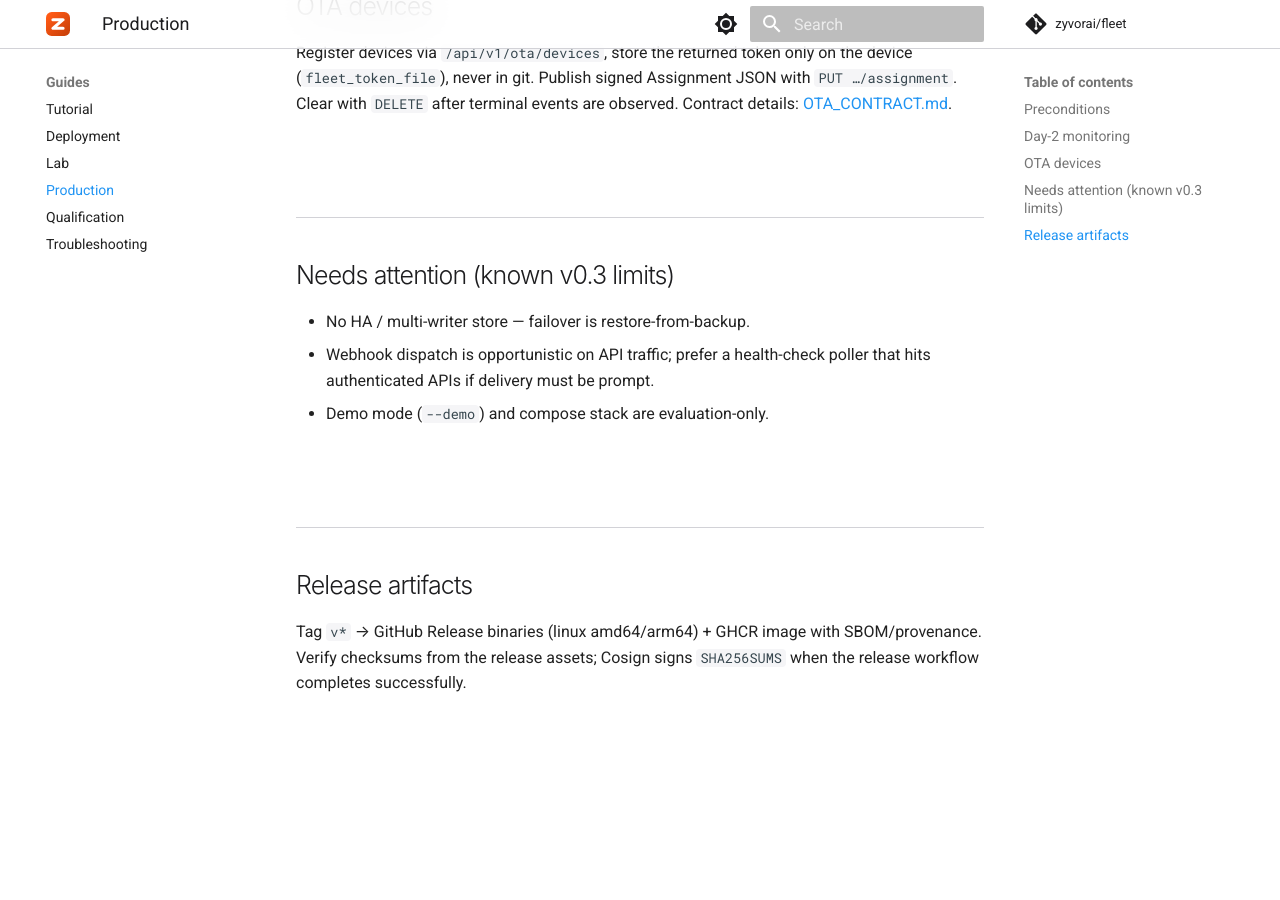
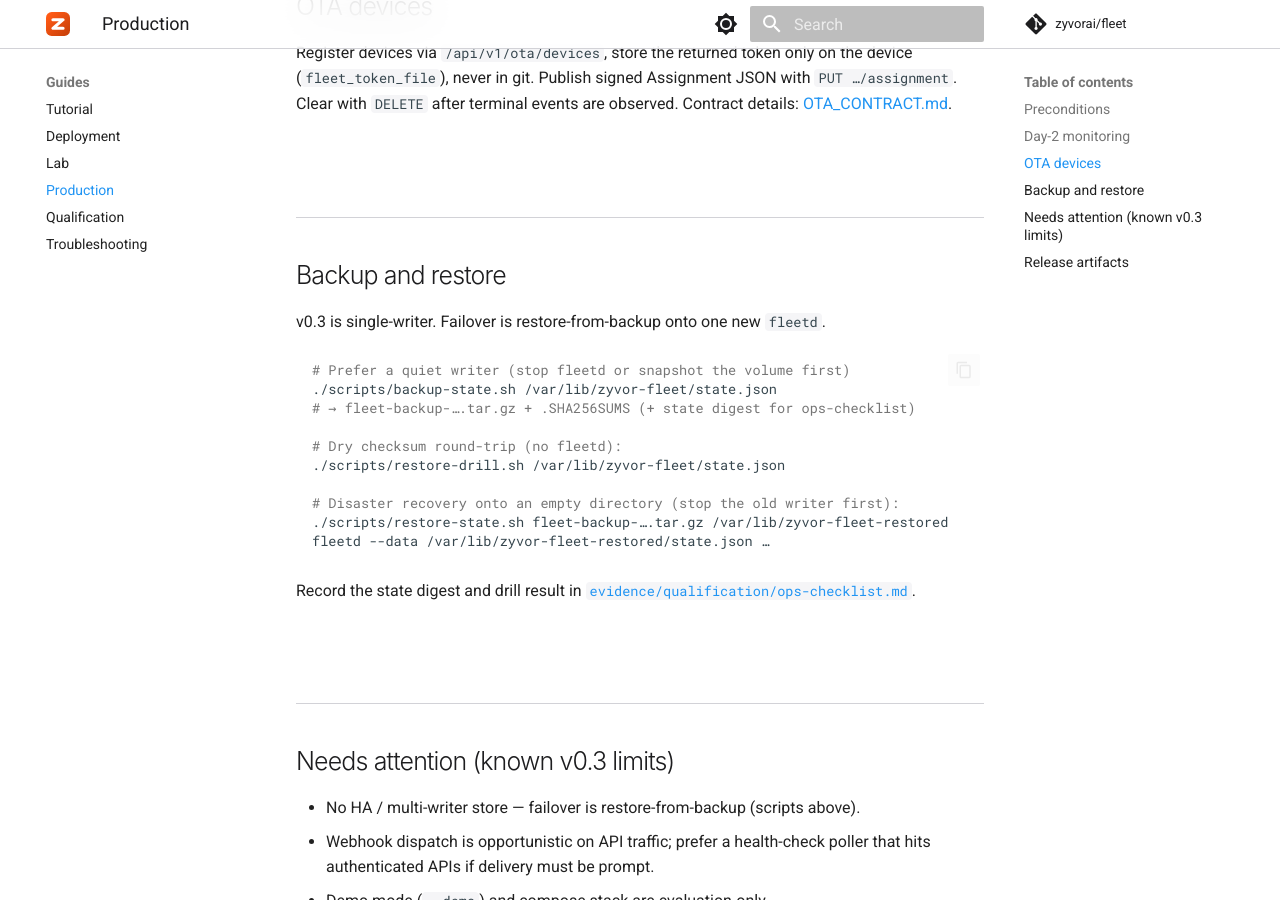
Before and after one commit to zyvorai/fleet, an MkDocs documentation site: the page built from docs/PRODUCTION.md, in a window 1280 px wide and 900 px high, scrolled down 1499 px. Built offline with MkDocs 1.6.1 and Material for MkDocs 9.7.7, drawn with Linux system fonts in a browser that asks for light colours; comment, search, counter and statistics services are not loaded; before the commit the page ends 2375 px from its top, so only the background shows below that.

Commit message:
Ship v0.3.0 changelog and state backup/restore drills.
Fold Unreleased into the 0.3.0 narrative and wire a checksum restore-drill into make qualify.

````diff
--- a/docs/PRODUCTION.md
+++ b/docs/PRODUCTION.md
@@ -34,9 +34,29 @@ device (`fleet_token_file`), never in git. Publish signed Assignment JSON with
 `PUT …/assignment`. Clear with `DELETE` after terminal events are observed.
 Contract details: [OTA_CONTRACT.md](OTA_CONTRACT.md).
 
+## Backup and restore
+
+v0.3 is single-writer. Failover is restore-from-backup onto one new `fleetd`.
+
+```bash
+# Prefer a quiet writer (stop fleetd or snapshot the volume first)
+./scripts/backup-state.sh /var/lib/zyvor-fleet/state.json
+# → fleet-backup-….tar.gz + .SHA256SUMS (+ state digest for ops-checklist)
+
+# Dry checksum round-trip (no fleetd):
+./scripts/restore-drill.sh /var/lib/zyvor-fleet/state.json
+
+# Disaster recovery onto an empty directory (stop the old writer first):
+./scripts/restore-state.sh fleet-backup-….tar.gz /var/lib/zyvor-fleet-restored
+fleetd --data /var/lib/zyvor-fleet-restored/state.json …
+```
+
+Record the state digest and drill result in
+[`evidence/qualification/ops-checklist.md`](../evidence/qualification/ops-checklist.md).
+
 ## Needs attention (known v0.3 limits)
 
-- No HA / multi-writer store — failover is restore-from-backup.
+- No HA / multi-writer store — failover is restore-from-backup (scripts above).
 - Webhook dispatch is opportunistic on API traffic; prefer a health-check poller that hits authenticated APIs if delivery must be prompt.
 - Demo mode (`--demo`) and compose stack are evaluation-only.
 
````
Also changed, not shown: CHANGELOG.md (+12 -0 lines), docs/DEPLOYMENT.md (+2 -1 lines), docs/PRODUCT_PLAN.md (+2 -1 lines), docs/QUALIFICATION.md (+6 -3 lines), evidence/qualification/ops-checklist.md (+2 -1 lines), 5 other files.
